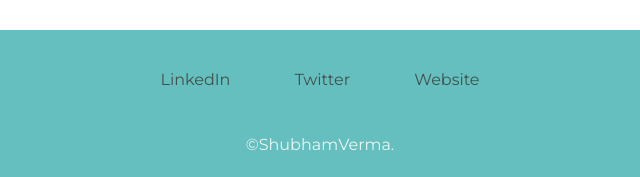
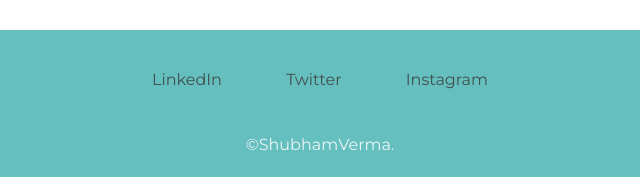
Before and after one commit to ShubhamVerma453/portfolioSite-html-css, a plain HTML site: page index.html in a window 1280 px wide. Shown: the part 1988-2165 px from the top of the page, 320-960 px from the left. Drawn offline with Linux system fonts and the light colour scheme.

Commit message:
links updated

```diff
--- a/index.html
+++ b/index.html
@@ -47,15 +47,15 @@
           <h2>Get In Touch</h2>
           <h3>Always ready to do freelancing and project collaboration.</h3>
           <p id="closing-line">Outro. Lorem ipsum dolor sit amet consectetur adipisicing elit. Quisquam voluptatibus eum ad velit aliquid quo impedit ipsam blanditiis culpa doloremque.</p>
-          <a class="btn" href="mailto:name@email.com">CONTACT ME</a>
+          <a class="btn" href="mailto:sv4537373@gmail.com">CONTACT ME</a>
         </div>
       </div>
 
 
       <div class="bottom-container">
-        <a class="footer-link" href="https://www.linkedin.com/">LinkedIn</a>
+        <a class="footer-link" href="www.linkedin.com/in/shubhamverma5646">LinkedIn</a>
         <a class="footer-link" href="https://twitter.com/">Twitter</a>
-        <a class="footer-link" href="https://www.appbrewery.co/">Website</a>
+        <a class="footer-link" href="https://www.instagram.com/shubham._.verma._/">Instagram</a>
         <p>©ShubhamVerma.</p>
       </div>
 
```
